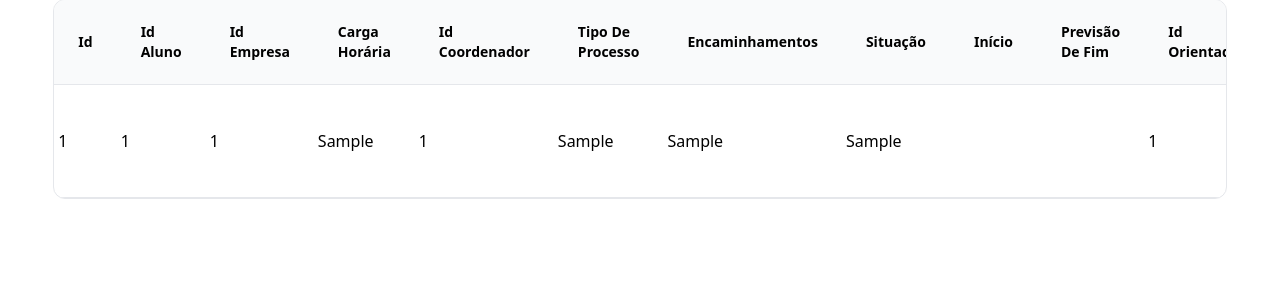
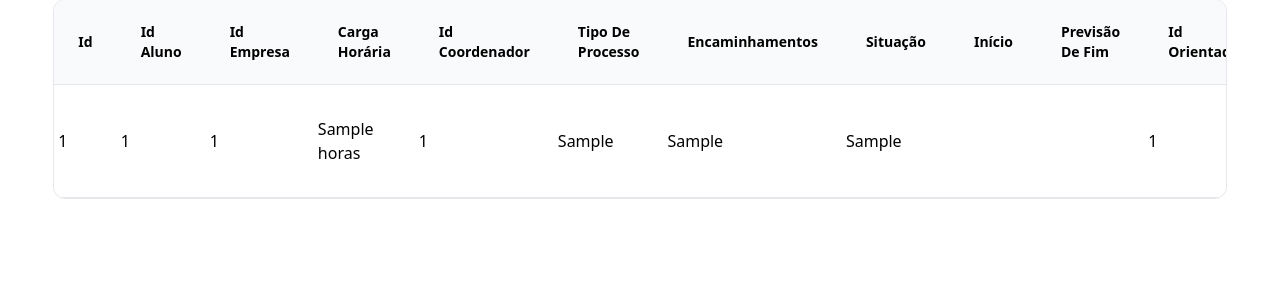
Before and after one commit to LucasAntunesDev/estagios-ifrs, a PHP site: template views/listaEstagiosAlunos.php in a window 1280 px wide. Shown: the part 205-505 px from the top of the page. Run offline with PHP 8.4, Linux system fonts and the light colour scheme; the template is opened without the code that fills it: most values are stand-ins (such as "Sample title", 1, 10 or a date in 2020); some libraries are stand-ins or nearby versions.

Commit message:
add: indicação da carga horária em horas na listagem de estágios

```diff
--- a/views/listaEstagiosAlunos.php
+++ b/views/listaEstagiosAlunos.php
@@ -65,7 +65,7 @@
                         echo '<td class="p-1 w-min">' . $estagioAluno->getId() . '</td>';
                         echo '<td class="p-1 w-min">' . $estagioAluno->getIdAluno() . '</td>';
                         echo '<td class="p-1 w-min">' . $estagioAluno->getIdEmpresa() . '</td>';
-                        echo '<td class="p-1 w-min">' . $estagioAluno->getCargaHoraria() . '</td>';
+                        echo '<td class="p-1 w-min">' . $estagioAluno->getCargaHoraria() . ' horas </td>';
                         echo '<td class="p-1 w-min">' . $estagioAluno->getIdCoordenador() . '</td>';
                         echo '<td class="p-1 w-min">' . $estagioAluno->getTipoProcessoEstagio() . '</td>';
                         echo '<td class="p-1 w-min">' . $estagioAluno->getNumeroEncaminhamentos() . '</td>';
```
